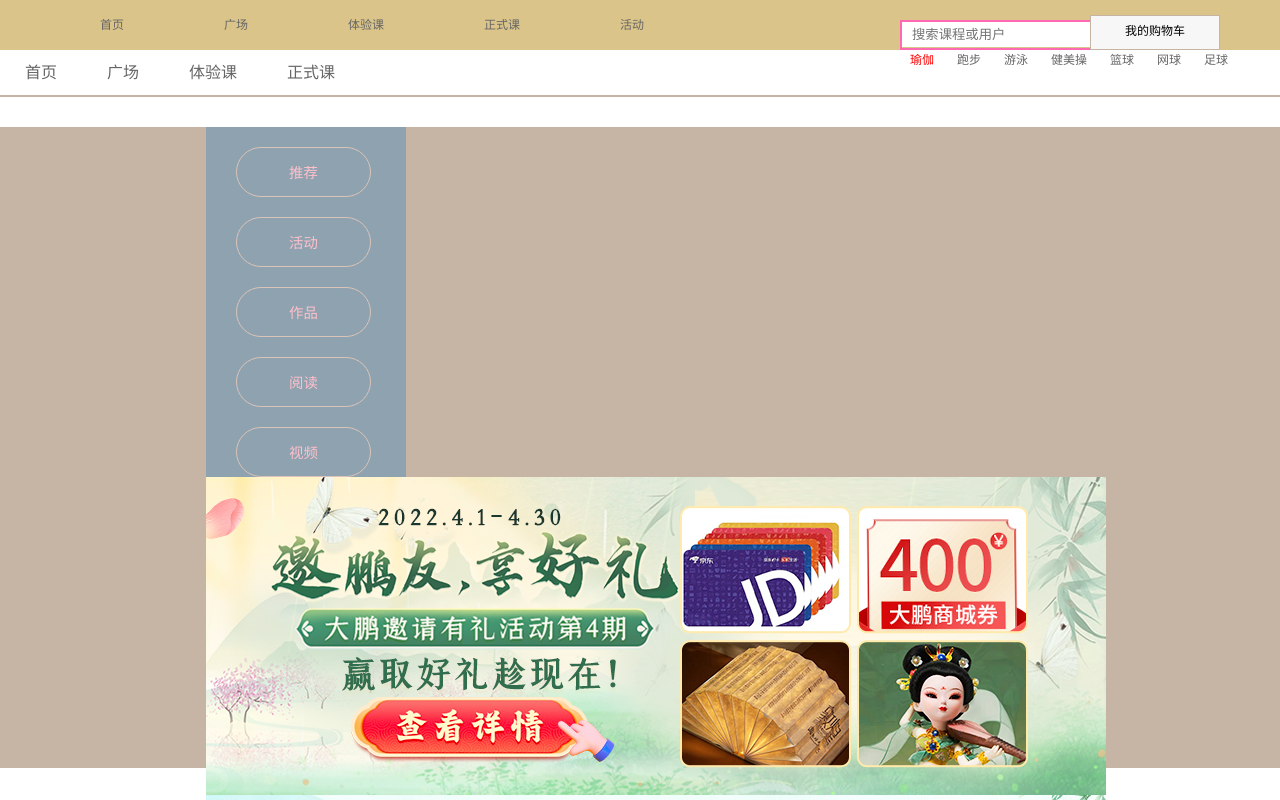
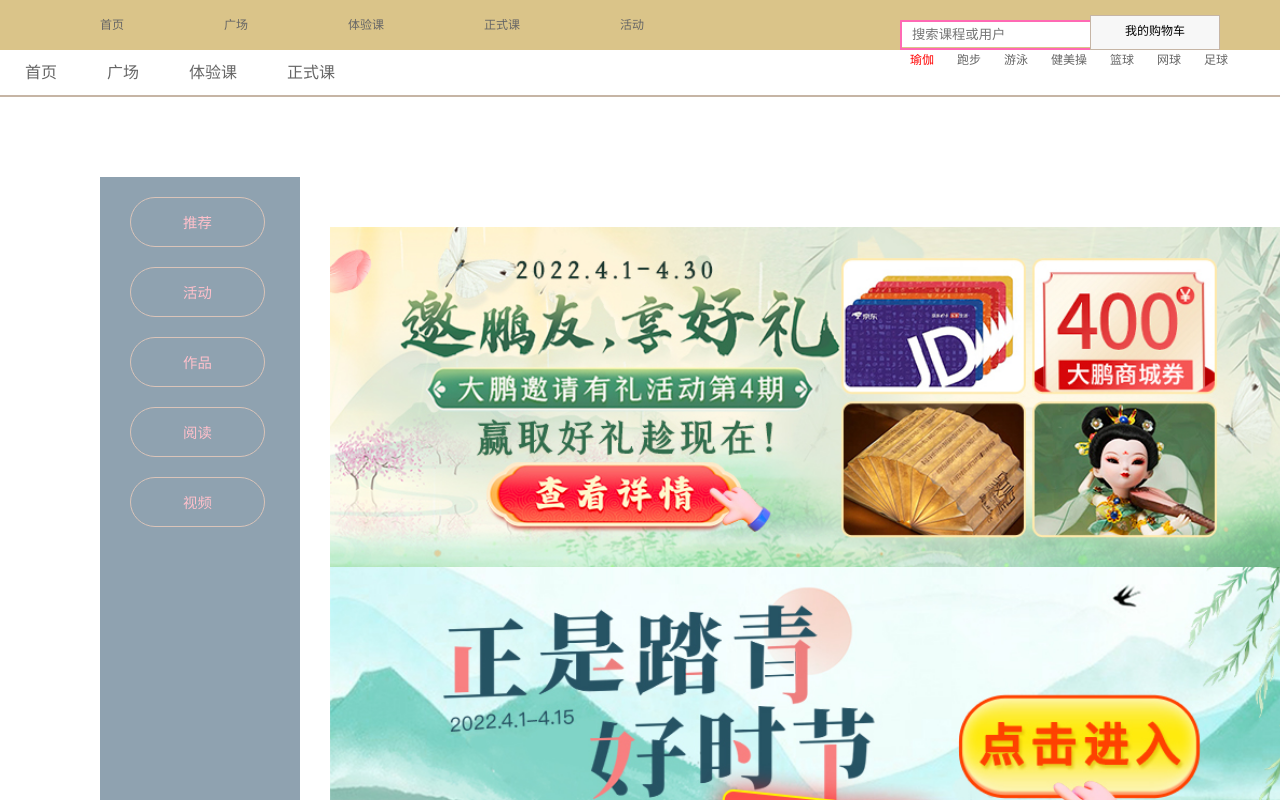
Before and after one commit to MaLanxi/--, a plain HTML site: page index.html in a window 1280 px wide. Shown: the top 800 px of the page. Drawn offline with Linux system fonts and the light colour scheme.

Commit message:
guancgnag

```diff
--- a/css/commm.css
+++ b/css/commm.css
@@ -117,17 +117,17 @@
     width: 1894px;
     background-color: #C6B5A5;
     margin-top: 30px;
-    float: left;
+    /* float: left; */
+    position: relative;
 }
 .dd {
     width: 200px;
     height: 641px;
     background-color: #8FA2B0;
-   margin-left: 206px;
-/*    position: fixed;
-    top: 120px;
-    left: 100px; */
-    float: left;
+   /* margin-left: 50px;  */
+    position: absolute;
+    top: 50px;
+    left: 100px;
 }
 .dd ul li {
     width: 135px;
@@ -149,8 +149,16 @@
     color: #cfb760;
 }
 .dt {
-    width: 200px;
-    height: 200px;
+    /* width: 971px; */
+    width: calc(971 * 3);
+    height: 340px;
     background-color: #ee2132;
-    /* float: left; */
+    float: left;
+    position: absolute;
+    left: 230px;
+    top: 50px;
 }
+.dt img {
+    width: 971px;
+    height: 340px;
+}
```
Also changed, not shown: 1 other file.
